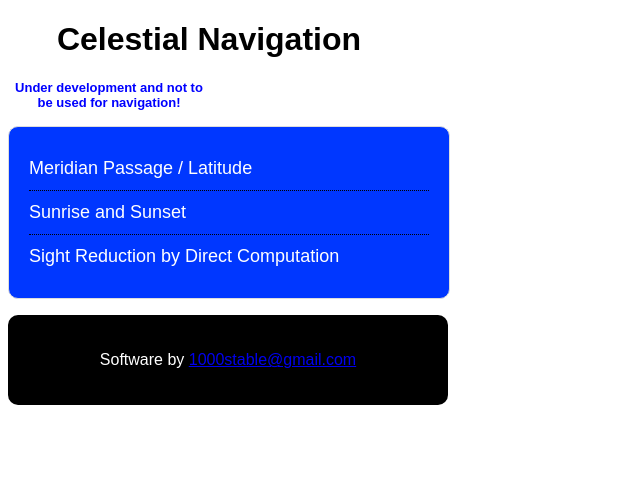
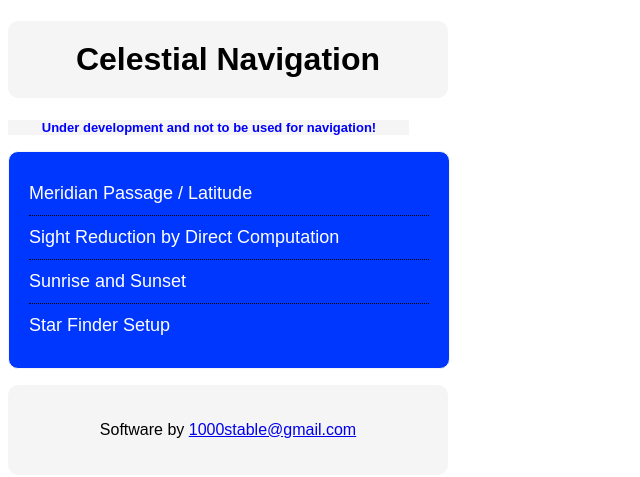
Before and after one commit to 1000stable/celestialnavigationapp, a Django app: page / in a window 1280 px wide. Shown: the top 477 px of the page, without its empty margins (0-640 px from the left). Run offline with Django 4.2, Linux system fonts and the light colour scheme.

Commit message:
html/css modification

```diff
--- a/data_entry/static/data_entry/main.css
+++ b/data_entry/static/data_entry/main.css
@@ -6,21 +6,24 @@ h1 {
     width: 400px;
     text-align: center;
     color:black;
-    padding-left: 1px;
+    border-radius: 10px;
+    padding: 20px;
+    background-color: whitesmoke;
 }
 
 
 h2 {
-    width: 200px;
+    width: 400px;
     text-align: center;
     font-size: small;
     color: blue;
+    background-color: whitesmoke;
     padding-left: 1px;
 }
 
 .main{
     list-style: none;
-    border: 1px solid #ddd;
+    border: 1px solid whitesmoke;
     padding: 20px;
     background-color: rgb(0, 55, 255);
     border-radius: 10px;
@@ -53,6 +56,6 @@ h2 {
     border-radius: 10px;
     text-align: center;
     padding: 20px;
-    background-color: black;
-    color: white;
+    background-color: whitesmoke;
+    color: black;
 }
--- a/data_entry/templates/main.html
+++ b/data_entry/templates/main.html
@@ -17,8 +17,10 @@
 
     <ul class="main">
         <li><a href="/meridian_passage_entry">Meridian Passage / Latitude</a></li>
+        <li><a href="/sight_entry">Sight Reduction by Direct Computation</a></li>
         <li><a href="/sunrise_sunset_entry">Sunrise and Sunset</a></li>
-        <li><a href="/sight_entry">Sight Reduction by Direct Computation</a></li>
+        <li><a href="#">Star Finder Setup</a></li>
+
     </ul>
 
     <footer class="footer">
```
Also changed, not shown: data_entry/templates/meridian_passage_entry.html (+13 -3 lines).
